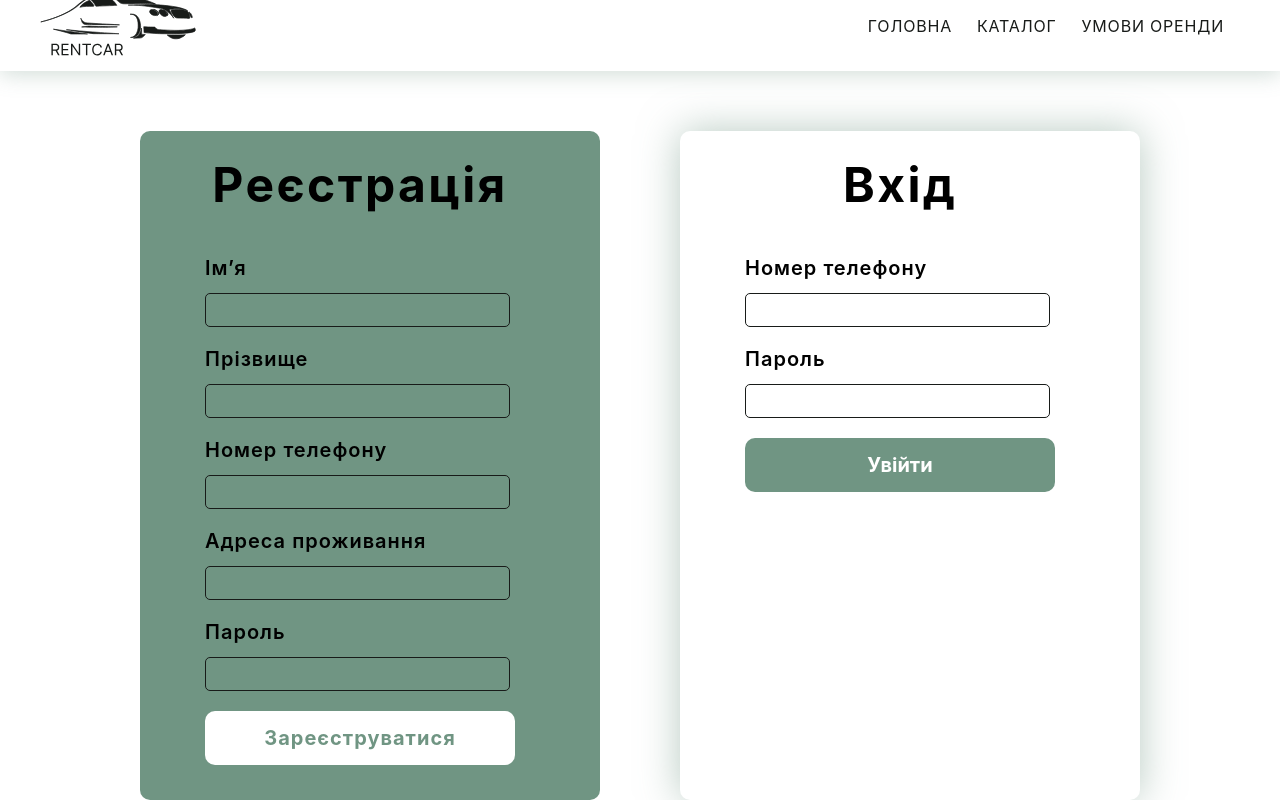
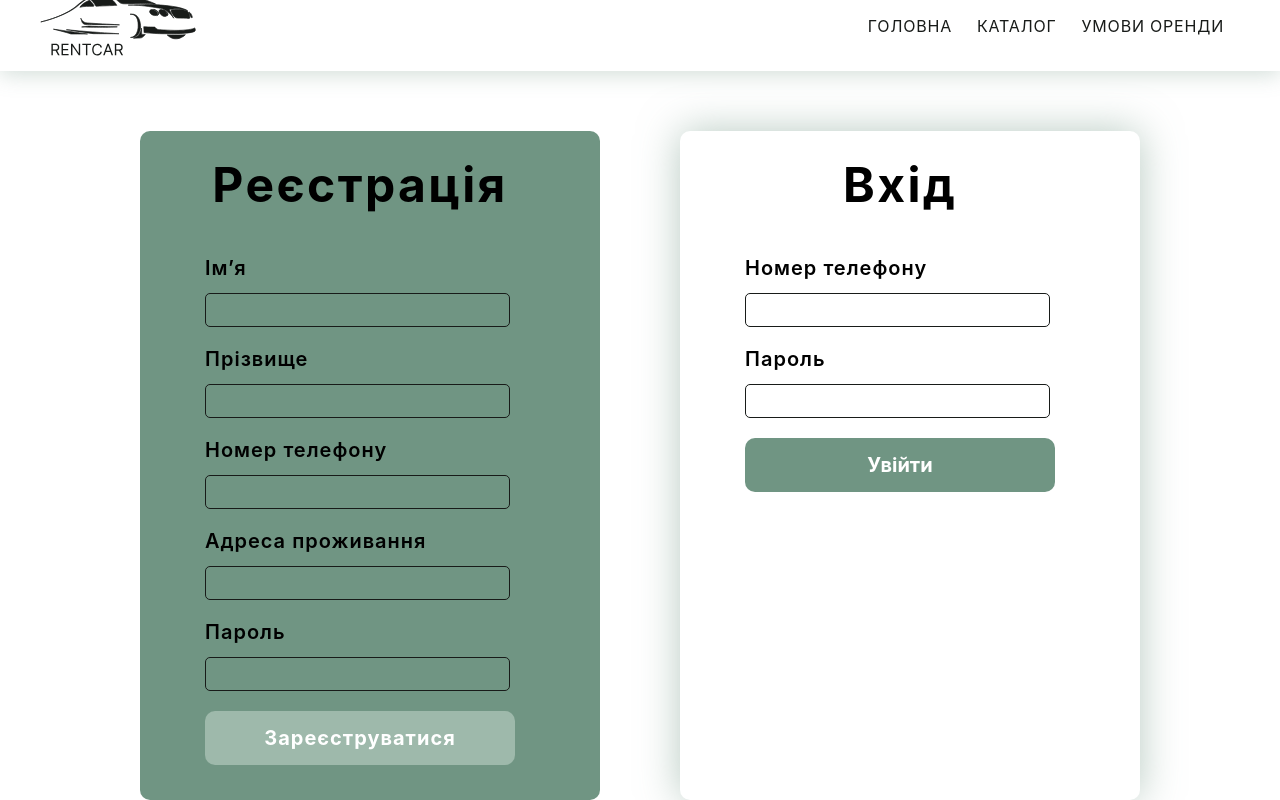
Before and after one commit to ks-ieremenko/cars, a React (Create React App) app: page /login in a window 1280 px wide. In both pictures the pointer is over the button "Зареєструватися". Shown: the part 71-871 px from the top of the page. Built offline with nearby package versions, Linux system fonts and the light colour scheme.

Commit message:
add hover

```diff
--- a/src/LoginPage/LoginPage.module.css
+++ b/src/LoginPage/LoginPage.module.css
@@ -70,8 +70,14 @@
     letter-spacing: normal;
 }
 
-.loginButton:hover {
+.loginButton:hover, .registerButton:hover {
     background: rgba(112, 149, 131, 0.75);
+    color: white;
+}
+
+.registerButton:hover {
+    background: #9eb9ab;
+    color: white;
 }
 
 .registerButton {
```
